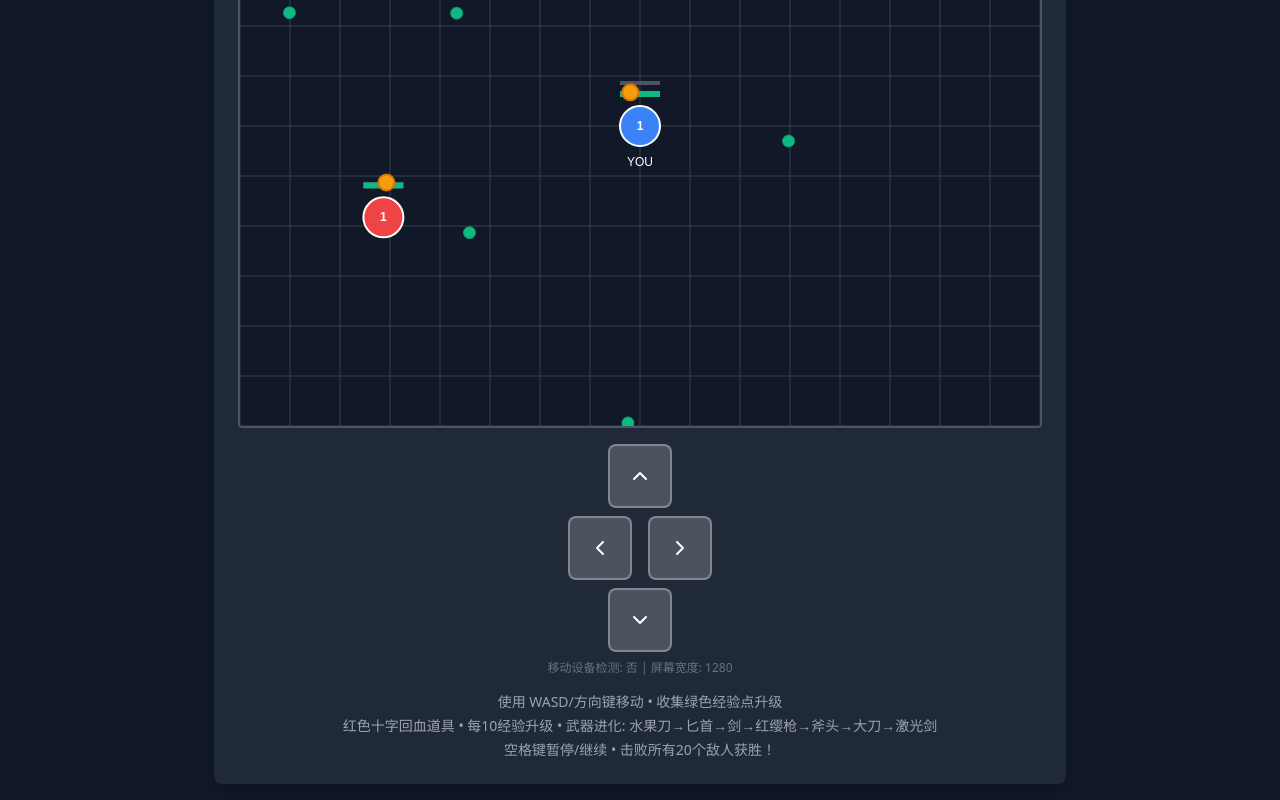
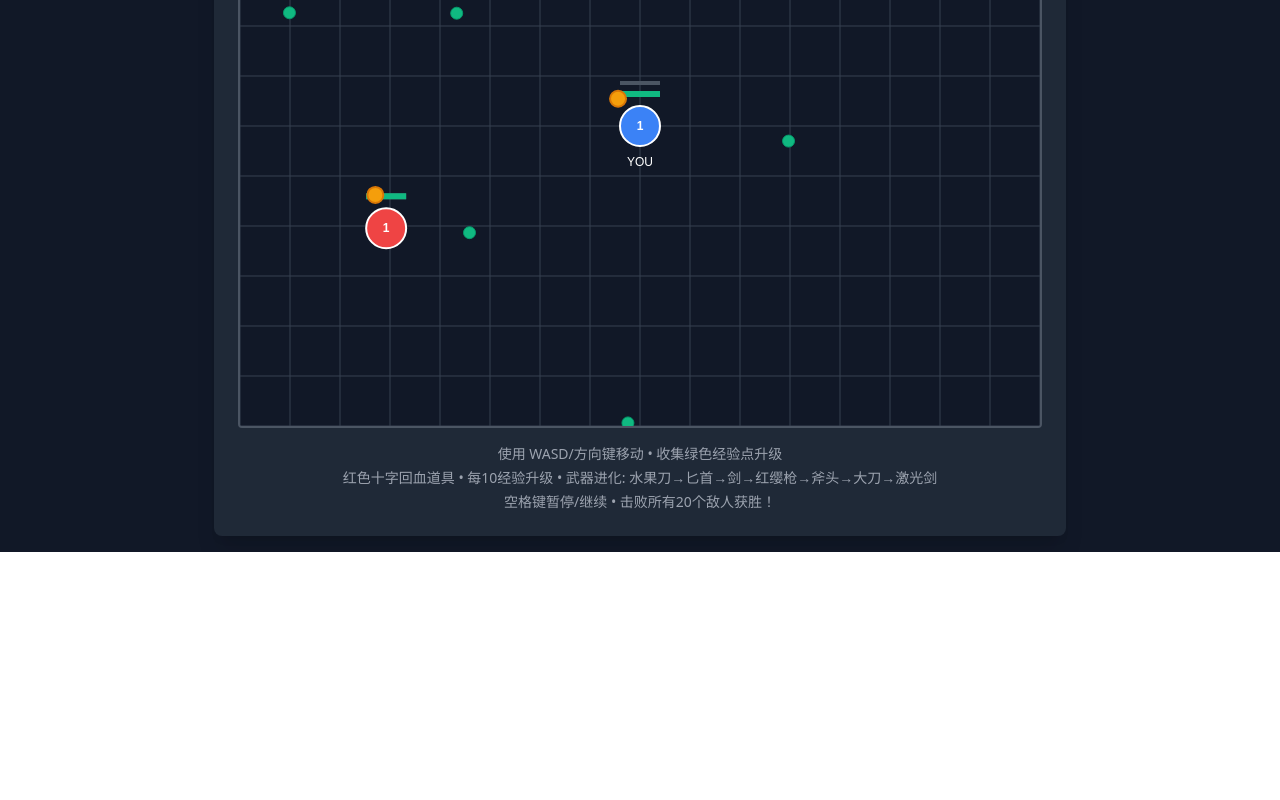
Before and after one commit to nevilwang/Survival_Combat, a React (Vite) app: page / in a window 1280 px wide. Shown: the part 312-1112 px from the top of the page. After the commit the page ends 864 px from the top, so only its background shows below. Built offline with nearby package versions, Linux system fonts and the light colour scheme.

Commit message:
Updated Game.tsx

```diff
--- a/src/Game.tsx
+++ b/src/Game.tsx
@@ -775,19 +775,9 @@ const Game: React.FC = () => {
         </div>
 
         {/* Virtual Buttons for mobile */}
-        <div className="flex justify-center mt-4">
-          <VirtualButtons onDirectionPress={handleDirectionPress} />
-        </div>
-
-        {/* Debug info */}
-        <div className="mt-2 text-xs text-gray-500 text-center">
-          移动设备检测: {isMobile ? '是' : '否'} | 屏幕宽度: {typeof window !== 'undefined' ? window.innerWidth : 'N/A'}
-        </div>
-
-        {/* Conditional mobile buttons (backup) */}
         {isMobile && (
           <div className="flex justify-center mt-4">
-            <div className="text-white text-sm">移动端按键已启用</div>
+            <VirtualButtons onDirectionPress={handleDirectionPress} />
           </div>
         )}
 
```
